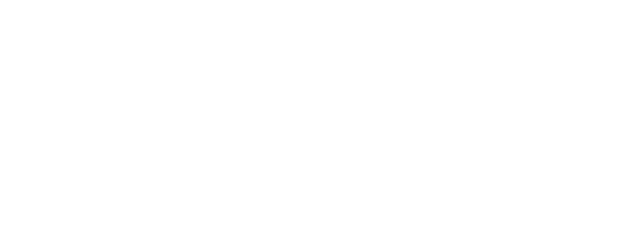
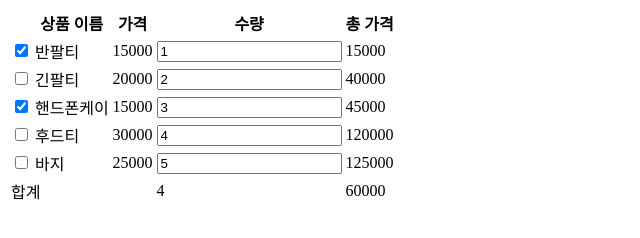
Before and after one commit to digilogGithub/bx-test, a website: page basic/total-price.html in a window 1280 px wide. Shown: the whole page, without its empty margins (0-640 px from the left). Drawn offline with Linux system fonts and the light colour scheme.

Commit message:
total-price complete

```diff
--- a/basic/total-price.html
+++ b/basic/total-price.html
@@ -6,37 +6,86 @@
     <script src="./bx.js"></script>
 </head>
 <body>
+<div id="cart"></div>
 
 <script>
     const add = curry((a, b) => a + b);
     const products = [
-        {name: '반팔티', price: 15000, quantity: 1},
-        {name: '긴팔티', price: 20000, quantity: 2},
-        {name: '핸드폰케이', price: 15000, quantity: 3},
-        {name: '후드티', price: 30000, quantity: 4},
-        {name: '바지', price: 25000, quantity: 5},
+        {name: '반팔티', price: 15000, quantity: 1, is_selected: true},
+        {name: '긴팔티', price: 20000, quantity: 2, is_selected: false},
+        {name: '핸드폰케이', price: 15000, quantity: 3, is_selected: true},
+        {name: '후드티', price: 30000, quantity: 4, is_selected: false},
+        {name: '바지', price: 25000, quantity: 5, is_selected: false},
     ];
     const sum = curry((f, iter) => go(
         iter,
         map(f),
         reduce(add)));
-    log(sum(p=>p.quantity, products))
+    log(sum(p => p.quantity, products))
 
-/*    const total_quantity =  pipe(
-        map(val => val.quantity),
-        reduce(add))*/
-    const total_quantity = sum(p=>p.quantity)
-    log(total_quantity(products))
+    /*    const total_quantity =  pipe(
+            map(val => val.quantity),
+            reduce(add))*/
+    const total_quantity = sum(p => p.quantity)
+    // log(total_quantity(products))
 
     /*  const total_price =  pipe(
       map(val => val.price),
       reduce(add))*/
-    const total_price = sum(p=>p.price * p.quantity)
-    log(total_price(products))
+    const total_price = sum(p => p.price * p.quantity)
+    // log(total_price(products))
 
 
+    document.querySelector('#cart').innerHTML = `
+    <table>
+        <tr>
+            <th></th>
+            <th>상품 이름</th>
+            <th>가격</th>
+            <th>수량</th>
+            <th>총 가격</th>
+        </tr>
+    <!--    <tr>
+            <td>반팔</td>
+            <td>10000</td>
+            <td><input type="number" value="3"></td>
+            <td>30000</td>
+        </tr>
+        <tr>
+            <td>반팔</td>
+            <td>10000</td>
+            <td><input type="number" value="3"></td>
+            <td>30000</td>
+        </tr>-->
 
-
+        ${sum(p => `
+            <tr>
+            <td><input type="checkbox" ${p.is_selected ? 'checked' : ''}></td>
+                <td>${p.name}</td>
+                <td>${p.price}</td>
+                 <td><input type="number" value="${p.quantity}"></td>
+                <td>${p.quantity * p.price}</td>
+            </tr>
+        `,
+        products)}
+        <tr>
+            <td colspan="3">합계</td>
+            <td>${total_quantity(filter(p=> p.is_selected,products))}</td>
+            <td>${total_price(filter(p=> p.is_selected,products))}</td>
+        </tr>
+    </table>
+`
 </script>
 </body>
 </html>
+
+<!--/*${go(products,-->
+<!--map(p => `-->
+<!--<tr>-->
+<!--    <td>${p.name}</td>-->
+<!--    <td>${p.price}</td>-->
+<!--    <td><input type="number" value="${p.quantity}"></td>-->
+<!--    <td>${p.quantity * p.price}</td>-->
+<!--</tr>-->
+<!--`),-->
+<!--reduce(add))}*/-->
```
Also changed, not shown: basic/practice.js (added).
